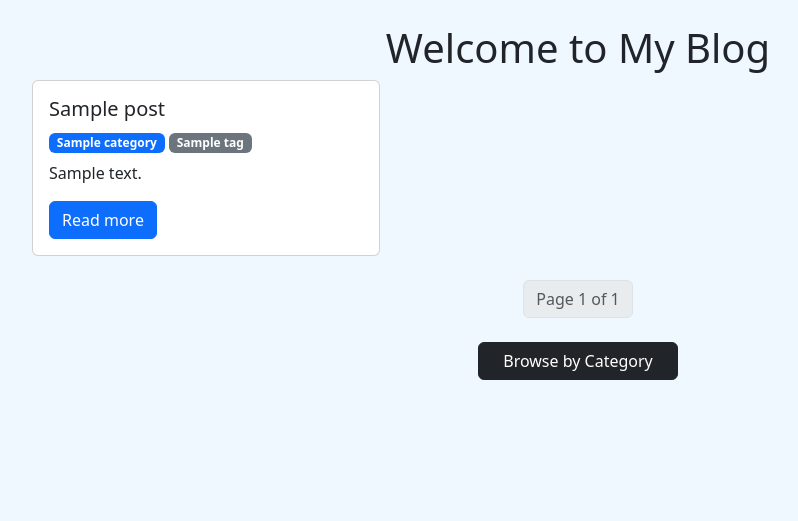
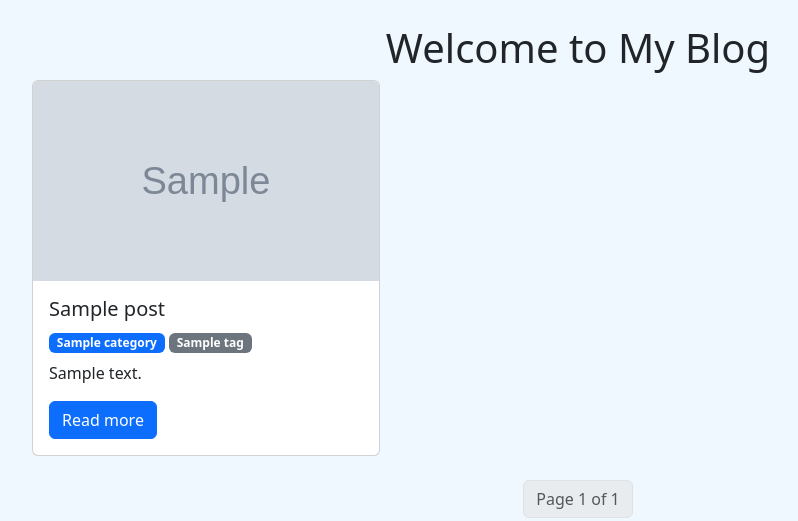
Before and after one commit to Achini20/djangoblog, a Django app: page / in a window 1280 px wide. Shown: the part 56-577 px from the top of the page, without its empty margins (62-860 px from the left). Run offline with Django 5.2, Linux system fonts and the light colour scheme; tables that the repository leaves empty hold one stand-in row (values such as "Sample post"); grey boxes marked "Sample" are stand-in pictures.

Commit message:
Show cover images on home page cards

```diff
--- a/blog/static/blog/css/style.css
+++ b/blog/static/blog/css/style.css
@@ -6,3 +6,7 @@ body{
     font-weight: 100;
     letter-spacing: 1px;
 }
+.card-img-top {
+    height: 200px;
+    object-fit: cover;
+}
--- a/blog/templates/blog/home.html
+++ b/blog/templates/blog/home.html
@@ -10,6 +10,9 @@
         {% for post in posts %}
         <div class="col-md-4 mb-4">
             <div class="card h-100">
+                {% if post.image %}
+                    <img src="{{ post.image.url }}" class="card-img-top" alt="{{ post.title }}">
+                {% endif %}
                 <div class="card-body">
                     <h5 class="card-title">{{ post.title }}</h5>
 
@@ -35,7 +38,7 @@
         <ul class="pagination justify-content-center">
             {% if posts.has_previous %}
             <li class="page-item">
-                <a class="page-link" href="?page={{ posts.previous_page_number }}{% if selected_category %}&category={{ selected_category|urlencode }}{% endif %}">Previous</a>
+                <a class="page-link" href="?page={{ posts.previous_page_number }}{% if selected_category %}&category={{ selected_category }}{% endif %}">Previous</a>
             </li>
             {% endif %}
 
@@ -45,7 +48,7 @@
 
             {% if posts.has_next %}
             <li class="page-item">
-                <a class="page-link" href="?page={{ posts.next_page_number }}{% if selected_category %}&category={{ selected_category|urlencode }}{% endif %}">Next</a>
+                <a class="page-link" href="?page={{ posts.next_page_number }}{% if selected_category %}&category={{ selected_category }}{% endif %}">Next</a>
             </li>
             {% endif %}
         </ul>
```
